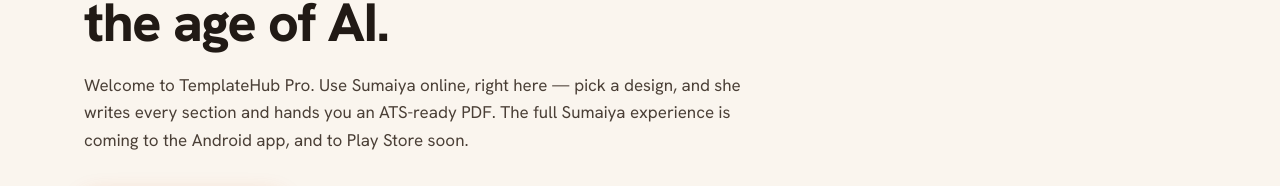
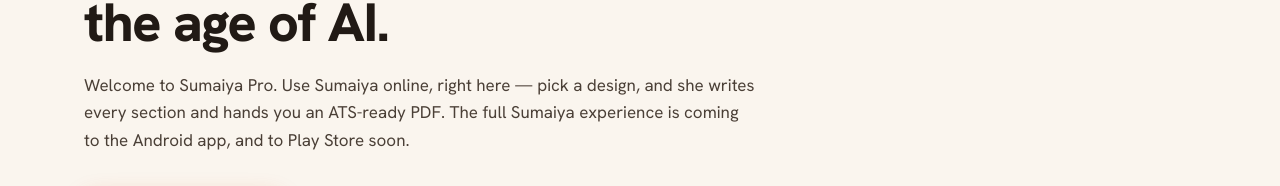
Before and after one commit to hamisiddy9-spec/sumaiya, a Next.js app in the folder apps/web/: page /en/pro in a window 1280 px wide. Shown: the part 322-508 px from the top of the page. Built offline with nearby package versions, Linux system fonts and the light colour scheme; no server answers; the database is empty.

Commit message:
brand: Sumaiya career-intelligence copy — footer slogan/tagline, rebrand /pro as Sumaiya Pro

```diff
--- a/apps/web/components/marketing/templatehub-pro-landing.tsx
+++ b/apps/web/components/marketing/templatehub-pro-landing.tsx
@@ -234,12 +234,12 @@
 
   const steps = sw
     ? [
-        { n: "1", t: "Chagua muundo", b: "Fungua TemplateHub ndani ya Sumaiya na uchague muundo unaokufaa. Kwa kazi yako, tunapendekeza wenyewe." },
+        { n: "1", t: "Chagua muundo", b: "Chagua muundo unaokufaa. Kwa kazi yako, tunapendekeza wenyewe." },
         { n: "2", t: "Sumaiya anaandika", b: "Ongea naye kwa Kiswahili au Kiingereza. Anajaza sehemu zote, anarekebisha ujuzi, na anakuambia kilichokosekana." },
         { n: "3", t: "Pakua PDF", b: "Pakua PDF tayari kwa ATS, tuma kwa barua pepe, au shiriki moja kwa moja kwenye WhatsApp." },
       ]
     : [
-        { n: "1", t: "Pick a design", b: "Open TemplateHub inside Sumaiya and choose the design that fits. For your job, we suggest one." },
+        { n: "1", t: "Pick a design", b: "Choose the design that fits. For your job, we suggest one." },
         { n: "2", t: "Sumaiya writes", b: "Talk to her in Swahili or English. She fills every section, sharpens your skills, and tells you what's missing." },
         { n: "3", t: "Download the PDF", b: "Export an ATS-ready PDF, email it, or share it straight to WhatsApp." },
       ];
@@ -329,8 +329,8 @@
 
           <p className="mt-5 max-w-2xl text-[17px] leading-relaxed text-[#4A3F36]">
             {sw
-              ? "Karibu TemplateHub Pro. Tumia Sumaiya hapa mtandaoni — chagua muundo, kisha Sumaiya anaandika kila sehemu na kukupatia PDF inayopita ATS. Uzoefu kamili wa Sumaiya unakuja kwenye app ya Android, na Play Store hivi karibuni."
-              : "Welcome to TemplateHub Pro. Use Sumaiya online, right here — pick a design, and she writes every section and hands you an ATS-ready PDF. The full Sumaiya experience is coming to the Android app, and to Play Store soon."}
+              ? "Karibu Sumaiya Pro. Tumia Sumaiya hapa mtandaoni — chagua muundo, kisha Sumaiya anaandika kila sehemu na kukupatia PDF inayopita ATS. Uzoefu kamili wa Sumaiya unakuja kwenye app ya Android, na Play Store hivi karibuni."
+              : "Welcome to Sumaiya Pro. Use Sumaiya online, right here — pick a design, and she writes every section and hands you an ATS-ready PDF. The full Sumaiya experience is coming to the Android app, and to Play Store soon."}
           </p>
 
           <div className="mt-8 flex flex-wrap items-center gap-3">
--- a/apps/web/components/ui/footer.tsx
+++ b/apps/web/components/ui/footer.tsx
@@ -46,8 +46,8 @@
             <Logo className="text-cream [&_span]:!text-cream" />
             <p className="mt-3 text-sm text-cream/60 leading-relaxed max-w-xs">
               {sw
-                ? "Miundo ya kitaalamu ya CV, barua za maombi, kadi za biashara na barua rasmi, pamoja na msaidizi wa AI unaokusaidia kupata ajira."
-                : "Professional CV, cover letter, business card & letter templates, with an AI assistant that helps you get hired."}
+                ? "Msaidizi wako wa kazi wa AI — CV, barua za maombi, ajira na ushauri, mahali pamoja."
+                : "Your AI career assistant — CVs, cover letters, jobs and advice in one place."}
             </p>
           </div>
 
```
Also changed, not shown: 1 other file (tests, documents, lock files or other folders).
